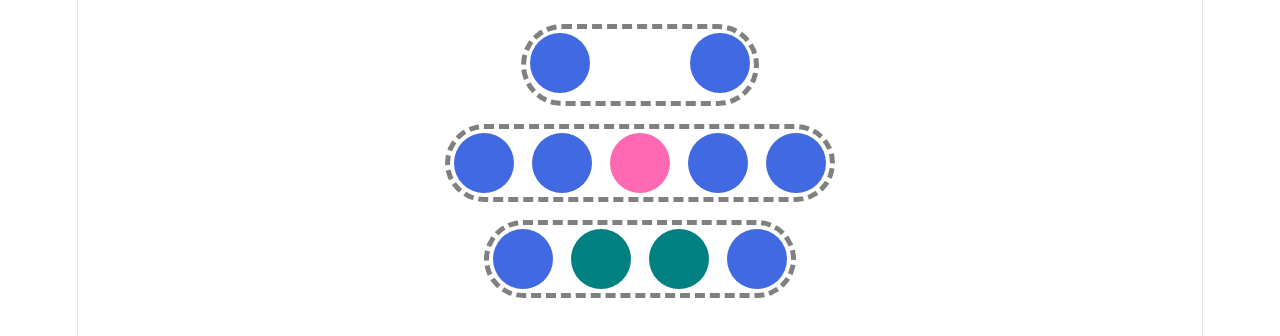
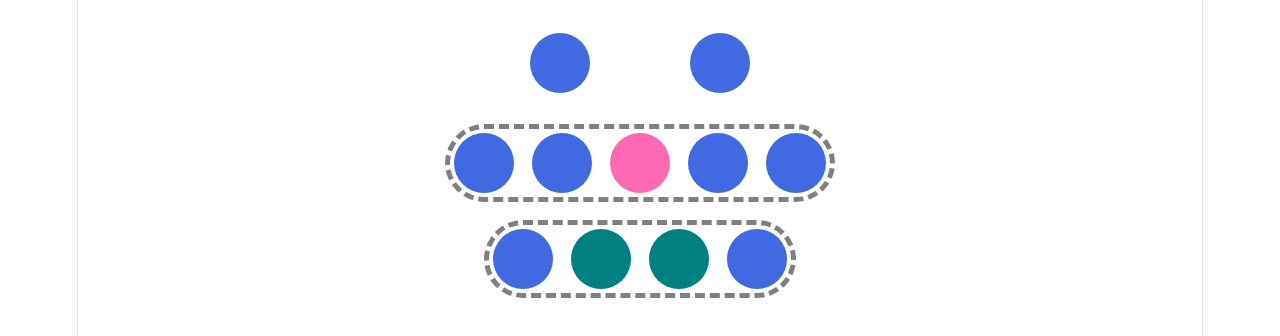
Before and after one commit to BAsnetSujan420/smart-selectors, a React (Vite) app: page / in a window 1280 px wide. Shown: the top 336 px of the page. Built offline with nearby package versions, Linux system fonts and the light colour scheme.

Commit message:
selecting parent element above the element

```diff
--- a/src/components/ParentSelector.jsx
+++ b/src/components/ParentSelector.jsx
@@ -16,6 +16,10 @@ const ParentElement = styled.div`
   display: flex;
   gap: 1rem;
   width: fit-content;
+
+  &:has(+ * .pink) {
+    border-color: white;
+  }
 `;
 
 const Circle = styled.div`
```
